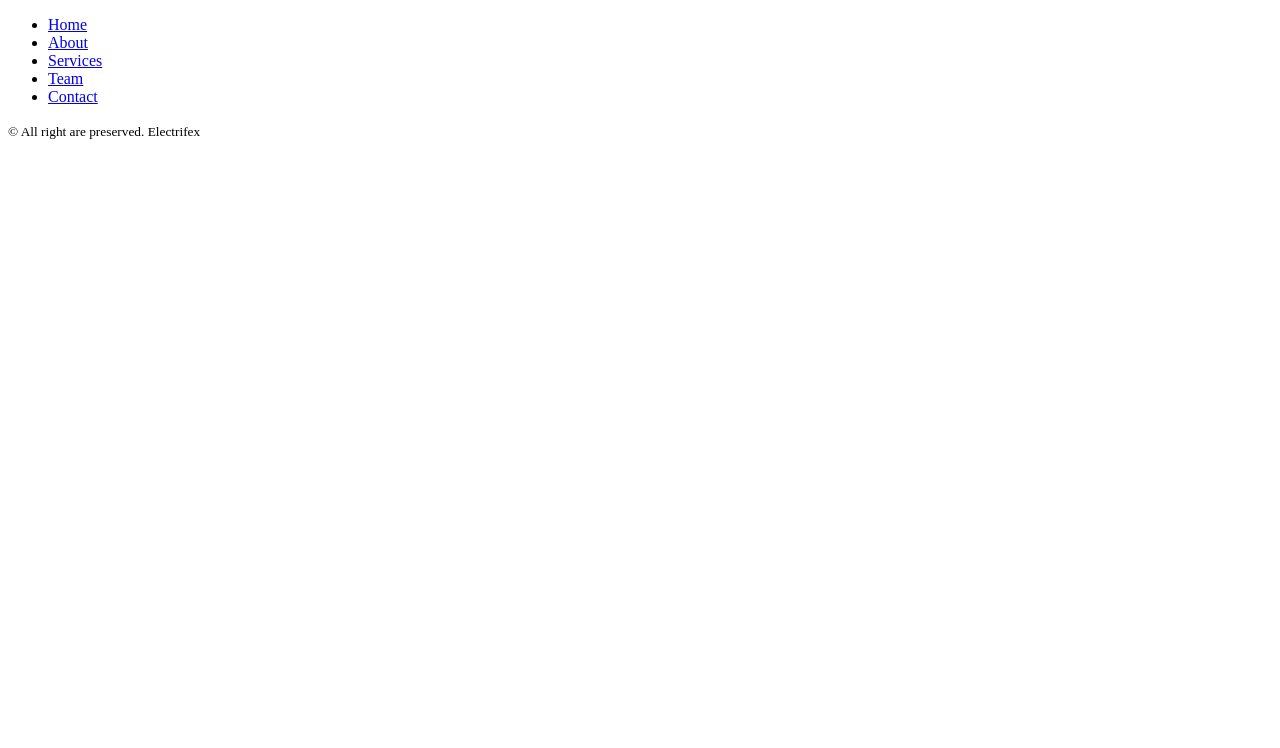
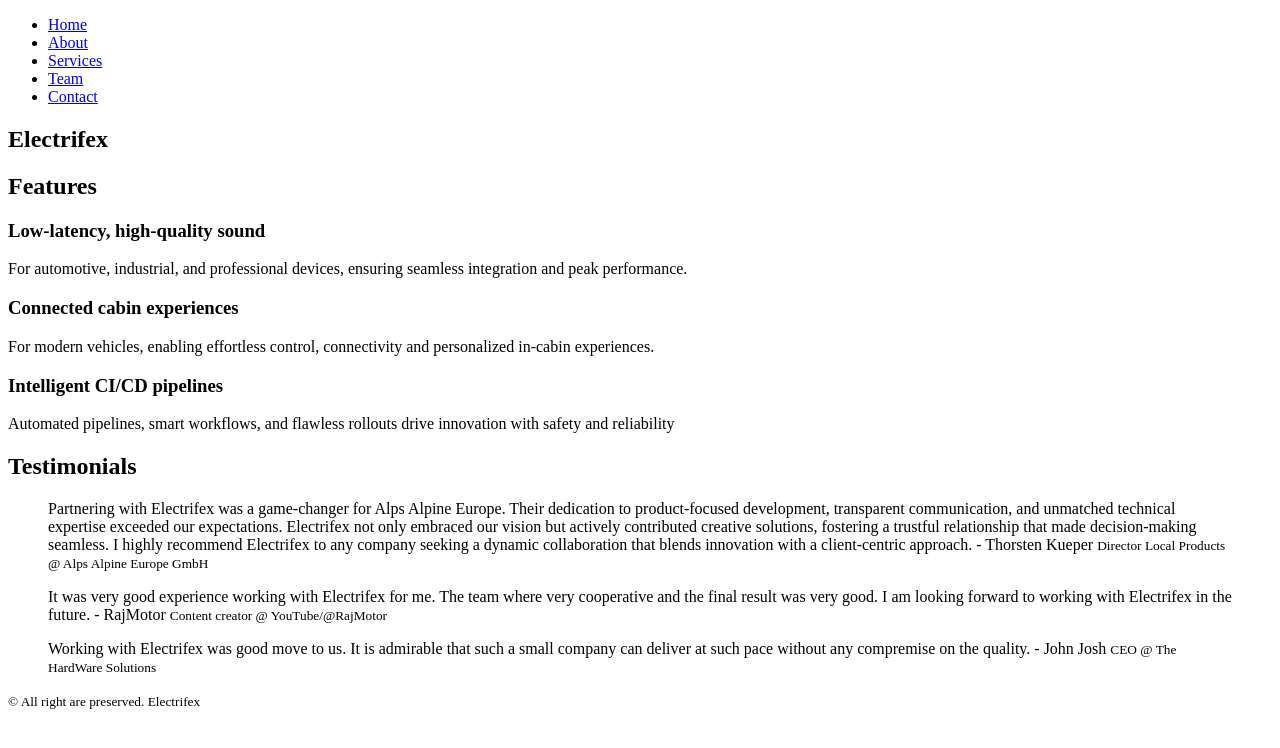
Before and after one commit to Sourabh-Suresh-Vonnue/week1-day5, a website: page index.html in a window 1280 px wide. Drawn offline with Linux system fonts and the light colour scheme.

Commit message:
feat: index and about page

```diff
--- a/index.html
+++ b/index.html
@@ -4,6 +4,16 @@
     <meta charset="UTF-8" />
     <meta name="viewport" content="width=device-width, initial-scale=1.0" />
     <title>Home</title>
+    <meta name="description" content="Home page of Electrifex Solutions" />
+    <meta name="keywords" content="electrifex, EV, audio system, CI/CD" />
+    <meta name="author" content="electrifex" />
+    <link rel="canonical" href="https://www.electrifex.com/" />
+    <meta property="og:title" content="Electrifex" />
+    <meta property="og:type" content="website" />
+    <meta property="og:url" content="https://www.electrifex.com/" />
+    <meta property="og:image" content="https://www.electrifex.com/EFX_Logo.svg" />
+    <meta property="og:description" content="Home page of Electrifex Solutions" />
+    <meta property="og:site_name" content="Electrifex" />
   </head>
   <body>
     <header>
@@ -17,6 +27,63 @@
         </ul>
       </nav>
     </header>
+    <main>
+      <section id="hero">
+        <h1>Electrifex</h1>
+      </section>
+      <section id="features">
+        <h2>Features</h2>
+        <div>
+          <h3>Low-latency, high-quality sound</h3>
+          <p>
+            For automotive, industrial, and professional devices, ensuring seamless integration and
+            peak performance.
+          </p>
+        </div>
+        <div>
+          <h3>Connected cabin experiences</h3>
+          <p>
+            For modern vehicles, enabling effortless control, connectivity and personalized in-cabin
+            experiences.
+          </p>
+        </div>
+        <div>
+          <h3>Intelligent CI/CD pipelines</h3>
+          <p>
+            Automated pipelines, smart workflows, and flawless rollouts drive innovation with safety
+            and reliability
+          </p>
+        </div>
+      </section>
+      <section id="testimonials">
+        <h2>Testimonials</h2>
+        <blockquote cite="https://www.alpsalpine.com/e/">
+          <p>
+            Partnering with Electrifex was a game-changer for Alps Alpine Europe. Their dedication
+            to product-focused development, transparent communication, and unmatched technical
+            expertise exceeded our expectations. Electrifex not only embraced our vision but
+            actively contributed creative solutions, fostering a trustful relationship that made
+            decision-making seamless. I highly recommend Electrifex to any company seeking a dynamic
+            collaboration that blends innovation with a client-centric approach. - Thorsten Kueper
+            <small>Director Local Products @ Alps Alpine Europe GmbH</small>
+          </p>
+        </blockquote>
+        <blockquote cite="https://www.youtube.com/">
+          <p>
+            It was very good experience working with Electrifex for me. The team where very
+            cooperative and the final result was very good. I am looking forward to working with
+            Electrifex in the future. - RajMotor <small>Content creator @ YouTube/@RajMotor</small>
+          </p>
+        </blockquote>
+        <blockquote cite="https://www.electrifex.com/">
+          <p>
+            Working with Electrifex was good move to us. It is admirable that such a small company
+            can deliver at such pace without any compremise on the quality. - John Josh
+            <small>CEO @ The HardWare Solutions</small>
+          </p>
+        </blockquote>
+      </section>
+    </main>
     <footer>
       <small>&copy; All right are preserved. Electrifex</small>
     </footer>
```
Also changed, not shown: about.html (+58 -0 lines).
